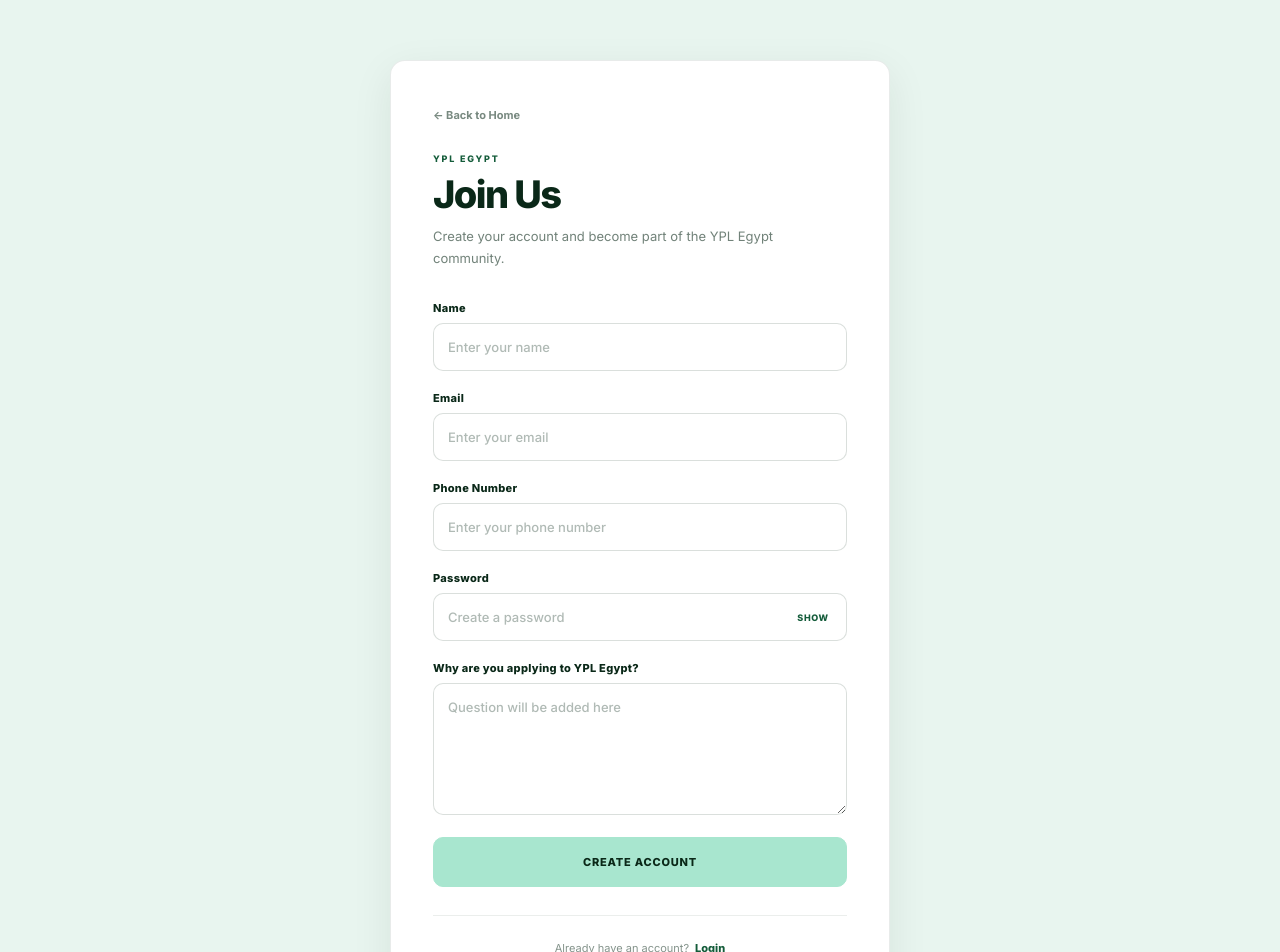
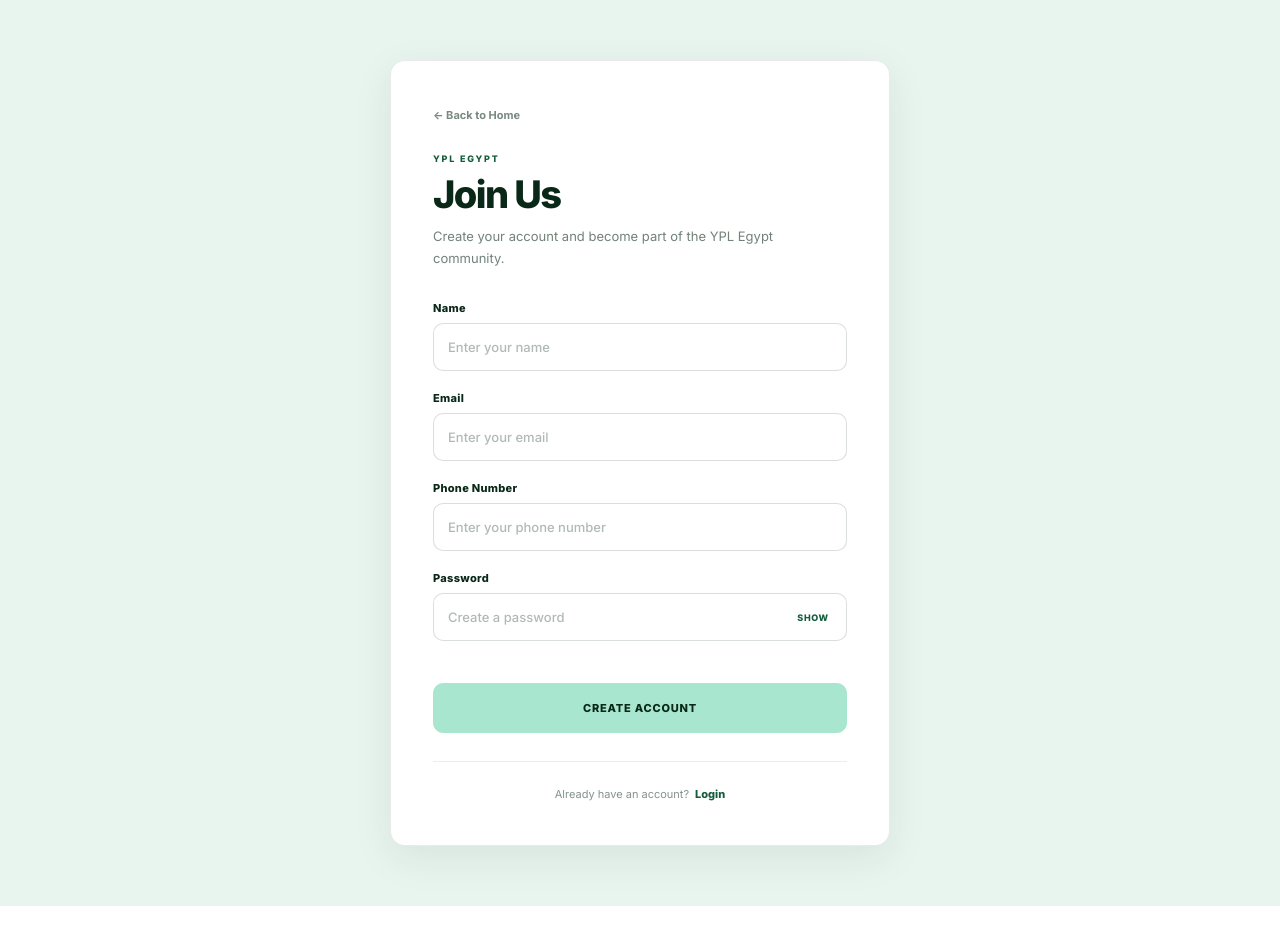
Before and after one commit to engshamezo2009/yplegypt, a React (Vite) app: page /join-us in a window 1280 px wide. Shown: the top 952 px of the page. After the commit the page ends 906 px from the top, so only its background shows below. Built offline with nearby package versions, Linux system fonts and the light colour scheme; no server answers.

Commit message:
remopving aeustion

```diff
--- a/src/pages/join-us.jsx
+++ b/src/pages/join-us.jsx
@@ -247,11 +247,11 @@
 
           {/* Question */}
           <div className="join-us-field">
-            <label htmlFor="join-us-question">
+            {/* <label htmlFor="join-us-question">
               Why are you applying to YPL Egypt?
-            </label>
+            </label> */}
 
-            <textarea
+            {/* <textarea
               id="join-us-question"
               name="question"
               value={formData.question}
@@ -263,7 +263,7 @@
               aria-describedby={
                 errors.question ? "join-us-question-error" : undefined
               }
-            />
+            /> */}
 
             {errors.question && (
               <span id="join-us-question-error" className="join-us-field-error">
```
